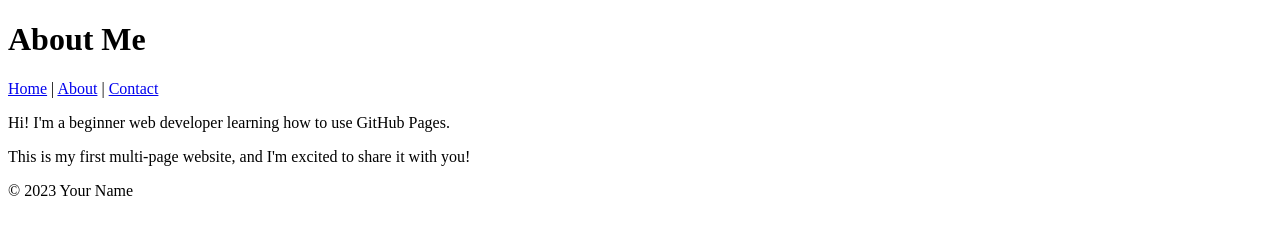
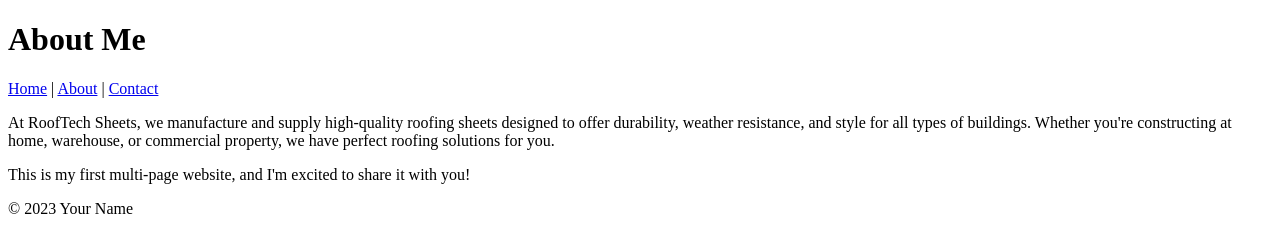
Before and after one commit to bida24-341/RoofTech-Sheets, a plain HTML site: page about.html in a window 1280 px wide. Drawn offline with Linux system fonts and the light colour scheme.

Commit message:
Update about.html

```diff
--- a/about.html
+++ b/about.html
@@ -33,7 +33,7 @@
 
 <main>
 
-<p>Hi! I'm a beginner web developer learning how to use GitHub Pages.</p>
+<p>At RoofTech Sheets, we manufacture and supply high-quality roofing sheets designed to offer durability, weather resistance, and style for all types of buildings. Whether you're constructing at home, warehouse, or commercial property, we have perfect roofing solutions for you.</p>
 
 <p>This is my first multi-page website, and I'm excited to share it with you!</p>
 
```
